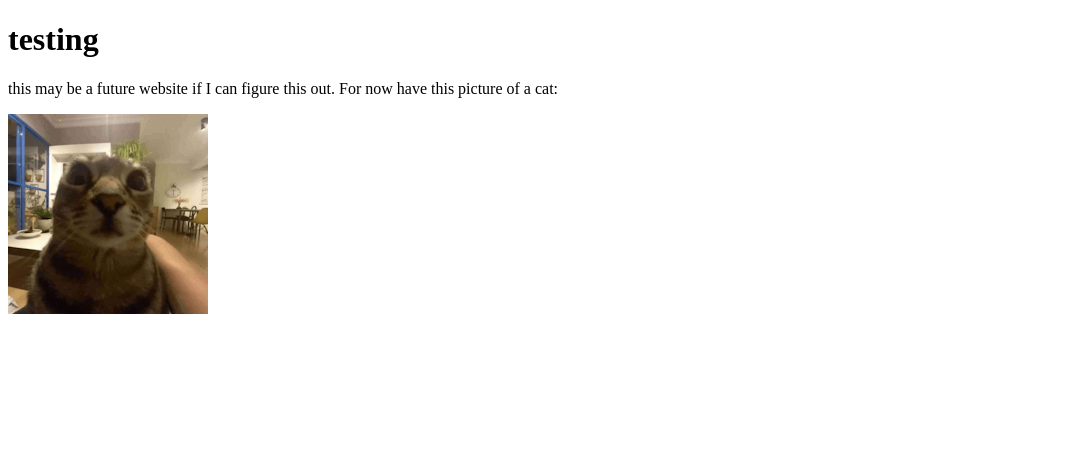
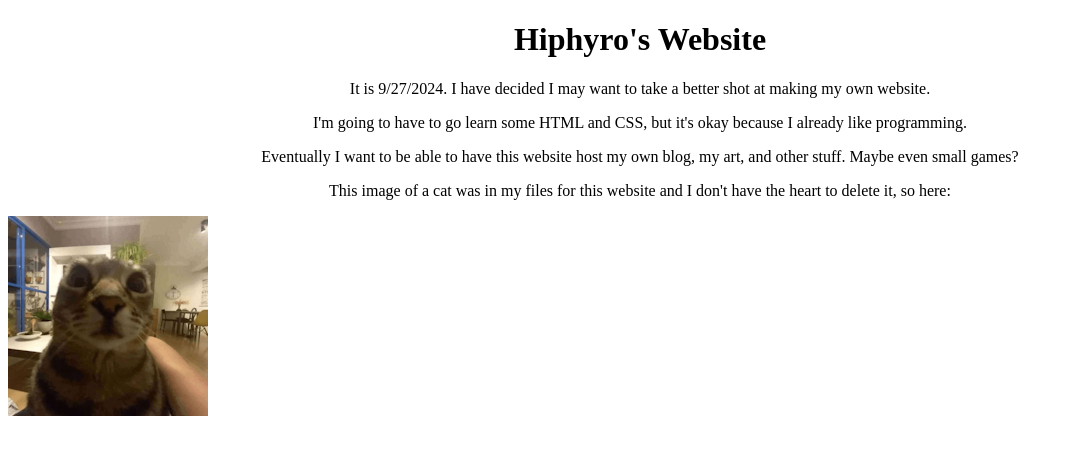
Before and after one commit to Hiphyro/hiphyro.github.io, a plain HTML site: page index.html in a window 1280 px wide. Shown: the whole page, without its empty margins (0-1073 px from the left). Drawn offline with Linux system fonts and the light colour scheme.

Commit message:
Updated the main page
Updated the main page to talk about my new initiative to start developing the website. Hopefully it goes somewhere...

```diff
--- a/index.html
+++ b/index.html
@@ -1,8 +1,11 @@
 <!DOCTYPE html>
 <html>
   <body>
-    <h1>testing</h1>
-    <p>this may be a future website if I can figure this out. For now have this picture of a cat:</p>
+    <h1 style="text-align:center;">Hiphyro's Website</h1>
+    <p style="text-align:center;">It is 9/27/2024. I have decided I may want to take a better shot at making my own website.</p>
+	<p style="text-align:center;">I'm going to have to go learn some HTML and CSS, but it's okay because I already like programming.</p>
+	<p style="text-align:center;">Eventually I want to be able to have this website host my own blog, my art, and other stuff. Maybe even small games?</p>
+	<p style="text-align:center;">This image of a cat was in my files for this website and I don't have the heart to delete it, so here:</p>
     <img src="cat.png" alt="a goofy aah cat"/>
   </body>
 </html>
```
